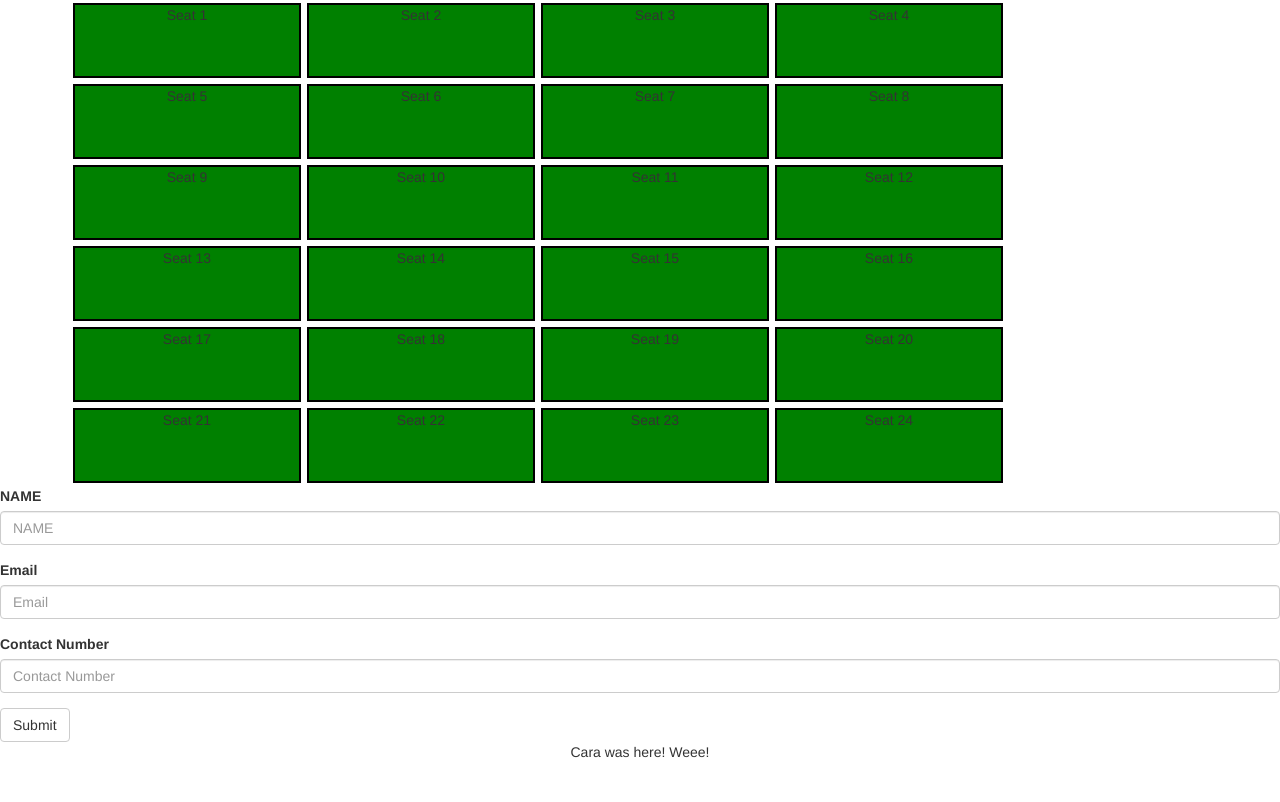
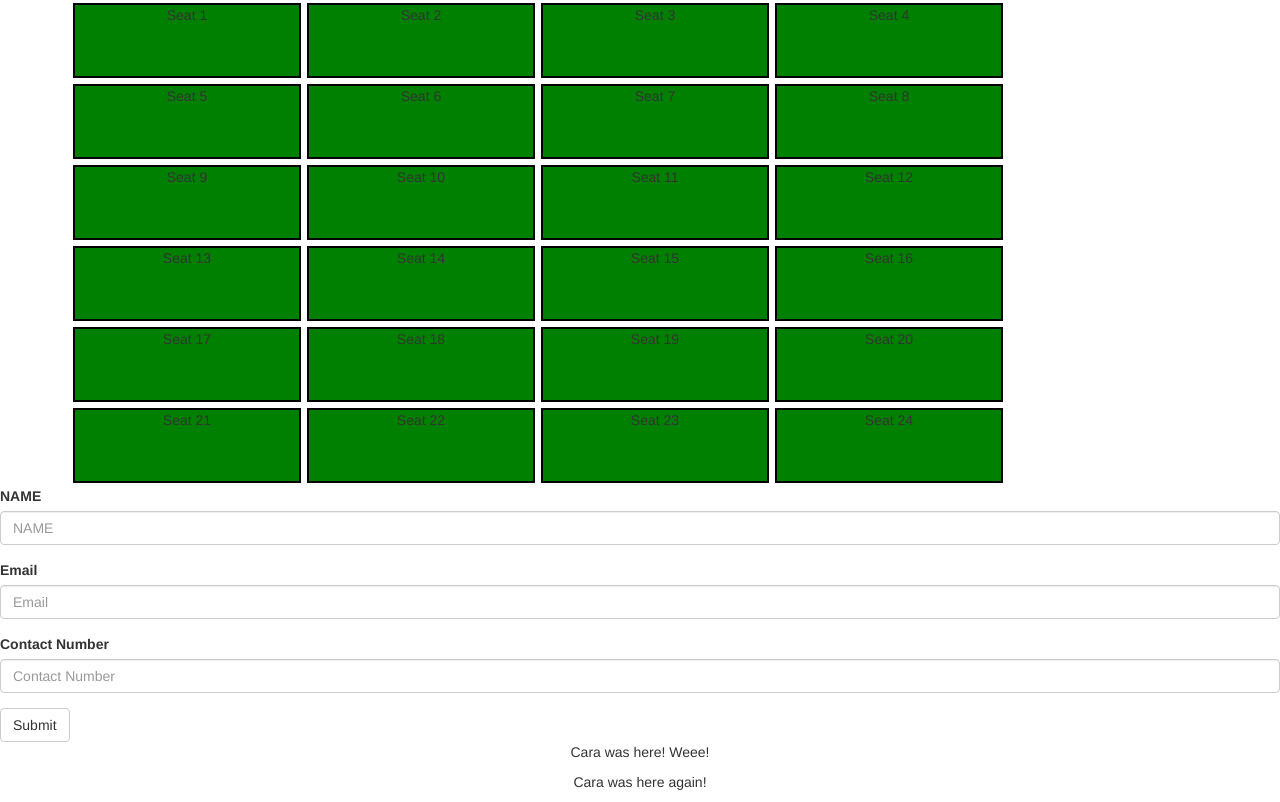
Before and after one commit to wcharaf/lab8-SeatApp, a plain HTML site: page index.html in a window 1280 px wide. Shown: the part 330-1132 px from the top of the page. Before the commit the page ends 1102 px from the top, so only its background shows below. Drawn offline with nearby package versions, Linux system fonts and the light colour scheme.

Commit message:
Cara was there again

```diff
--- a/index.html
+++ b/index.html
@@ -80,6 +80,7 @@
 
   </form>
 <p>Cara was here! Weee!</p>
+<p>Cara was here again!</p>
 </div>
 
   <script src="https://code.jquery.com/jquery-1.12.0.min.js"></script>
```
